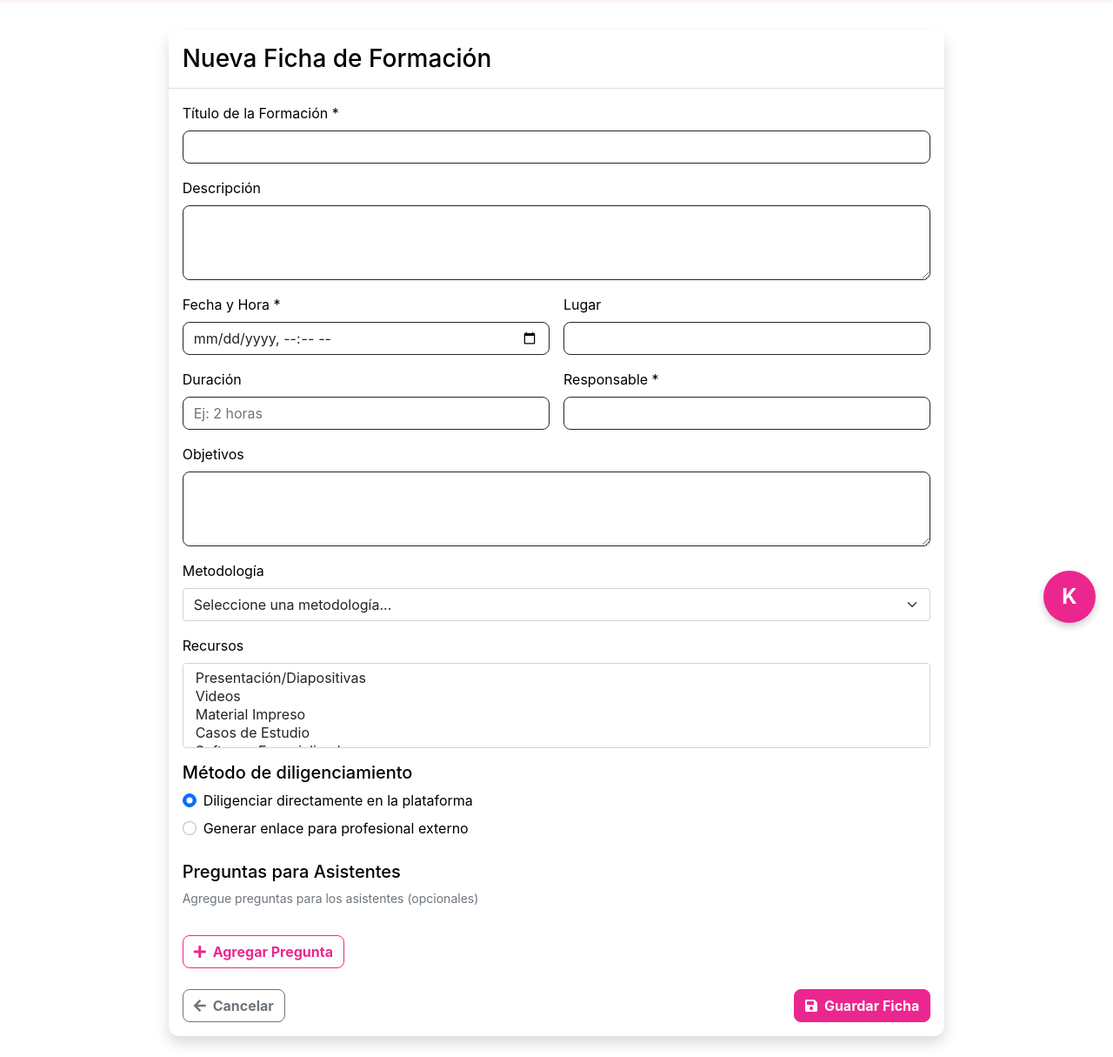
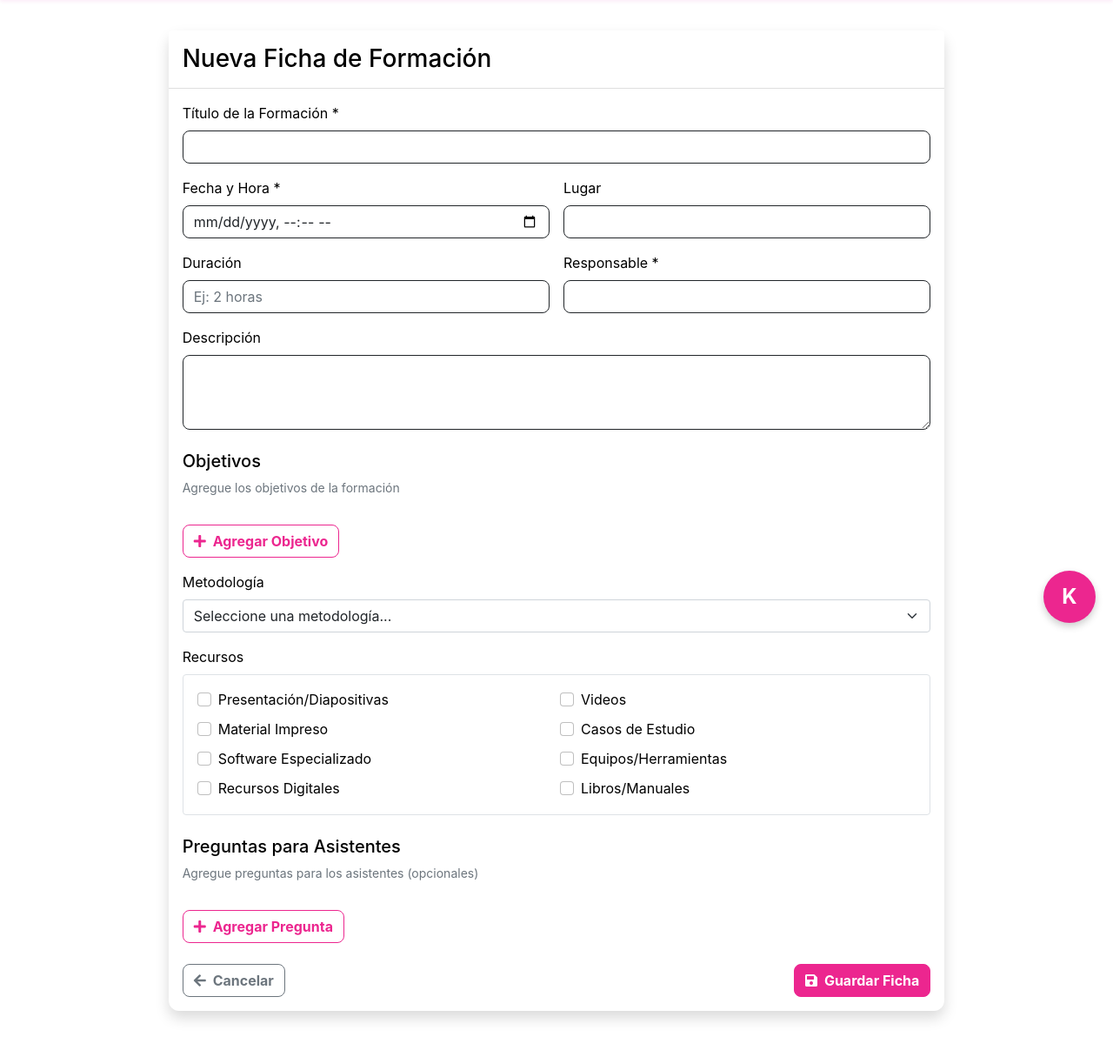
Before and after one commit to Kmylosky83/AppWebStratekaz, a Flask app: template app/templates/formacion/crear_ficha.html in a window 1280 px wide. Shown: the part 64-1279 px from the top of the page at 87% size. After the commit the page ends 1237 px from the top, so only its background shows below. Run offline with Flask 3, Linux system fonts and the light colour scheme; the template is opened without the code that fills it, so the values that code supplies are empty; some libraries are stand-ins or nearby versions.

```diff
--- a/app/templates/formacion/crear_ficha.html
+++ b/app/templates/formacion/crear_ficha.html
@@ -23,11 +23,6 @@
                                 <input type="text" class="form-control" id="titulo" name="titulo" required>
                             </div>
 
-                            <div class="col-md-12">
-                                <label for="descripcion" class="form-label">Descripción</label>
-                                <textarea class="form-control" id="descripcion" name="descripcion" rows="3"></textarea>
-                            </div>
-
                             <div class="col-md-6">
                                 <label for="fecha" class="form-label">Fecha y Hora *</label>
                                 <input type="datetime-local" class="form-control" id="fecha" name="fecha" required>
@@ -49,9 +44,43 @@
                             </div>
 
                             <div class="col-md-12">
-                                <label for="objetivos" class="form-label">Objetivos</label>
-                                <textarea class="form-control" id="objetivos" name="objetivos" rows="3"></textarea>
+                                <label for="descripcion" class="form-label">Descripción</label>
+                                <textarea class="form-control" id="descripcion" name="descripcion" rows="3"></textarea>
                             </div>
+
+                            <div class="col-12 mt-4">
+                                <h5>Objetivos</h5>
+                                <p class="text-muted small">Agregue los objetivos de la formación</p>
+
+                                <div id="objetivos-container">
+                                    <!-- Aquí se agregarán los objetivos dinámicamente -->
+                                </div>
+
+                                <input type="hidden" name="objetivos" id="objetivos-json" value="[]">
+
+                                <button type="button" class="btn btn-outline-primary mt-3" id="agregar-objetivo">
+                                    <i class="fas fa-plus me-2"></i>Agregar Objetivo
+                                </button>
+                            </div>
+
+                            <!-- Template para objetivo -->
+                            <template id="objetivo-template">
+                                <div class="card mb-3 objetivo-item">
+                                    <div class="card-body">
+                                        <div class="d-flex justify-content-between align-items-start mb-3">
+                                            <h6 class="card-title">Objetivo <span class="numero-objetivo"></span></h6>
+                                            <button type="button" class="btn btn-sm btn-outline-danger eliminar-objetivo">
+                                                <i class="fas fa-times"></i>
+                                            </button>
+                                        </div>
+
+                                        <div class="mb-3">
+                                            <label class="form-label">Texto del objetivo</label>
+                                            <input type="text" class="form-control objetivo-texto">
+                                        </div>
+                                    </div>
+                                </div>
+                            </template>
 
                             <div class="col-md-12 mt-3">
                                 <label for="metodologia" class="form-label">Metodología</label>
@@ -68,19 +97,60 @@
                                 </select>
                             </div>
 
-                            <!-- Mantener el de recursos como múltiple -->
                             <div class="col-md-12 mt-3">
-                                <label for="recursos" class="form-label">Recursos</label>
-                                <select class="form-select" id="recursos" name="recursos" multiple>
-                                    <option value="presentacion">Presentación/Diapositivas</option>
-                                    <option value="videos">Videos</option>
-                                    <option value="material_impreso">Material Impreso</option>
-                                    <option value="casos_estudio">Casos de Estudio</option>
-                                    <option value="software">Software Especializado</option>
-                                    <option value="equipos">Equipos/Herramientas</option>
-                                    <option value="recursos_digitales">Recursos Digitales</option>
-                                    <option value="libros">Libros/Manuales</option>
-                                </select>
+                                <label class="form-label">Recursos</label>
+                                <div class="border p-3 rounded">
+                                    <div class="row g-2">
+                                        <div class="col-md-6">
+                                            <div class="form-check">
+                                                <input class="form-check-input" type="checkbox" name="recursos" value="presentacion" id="recursos_presentacion">
+                                                <label class="form-check-label" for="recursos_presentacion">Presentación/Diapositivas</label>
+                                            </div>
+                                        </div>
+                                        <div class="col-md-6">
+                                            <div class="form-check">
+                                                <input class="form-check-input" type="checkbox" name="recursos" value="videos" id="recursos_videos">
+                                                <label class="form-check-label" for="recursos_videos">Videos</label>
+                                            </div>
+                                        </div>
+                                        <div class="col-md-6">
+                                            <div class="form-check">
+                                                <input class="form-check-input" type="checkbox" name="recursos" value="material_impreso" id="recursos_material">
+                                                <label class="form-check-label" for="recursos_material">Material Impreso</label>
+                                            </div>
+                                        </div>
+                                        <div class="col-md-6">
+                                            <div class="form-check">
+                                                <input class="form-check-input" type="checkbox" name="recursos" value="casos_estudio" id="recursos_casos">
+                                                <label class="form-check-label" for="recursos_casos">Casos de Estudio</label>
+                                            </div>
+                                        </div>
+                                        <div class="col-md-6">
+                                            <div class="form-check">
+                                                <input class="form-check-input" type="checkbox" name="recursos" value="software" id="recursos_software">
+                                                <label class="form-check-label" for="recursos_software">Software Especializado</label>
+                                            </div>
+                                        </div>
+                                        <div class="col-md-6">
+                                            <div class="form-check">
+                                                <input class="form-check-input" type="checkbox" name="recursos" value="equipos" id="recursos_equipos">
+                                                <label class="form-check-label" for="recursos_equipos">Equipos/Herramientas</label>
+                                            </div>
+                                        </div>
+                                        <div class="col-md-6">
+                                            <div class="form-check">
+                                                <input class="form-check-input" type="checkbox" name="recursos" value="recursos_digitales" id="recursos_digitales">
+                                                <label class="form-check-label" for="recursos_digitales">Recursos Digitales</label>
+                                            </div>
+                                        </div>
+                                        <div class="col-md-6">
+                                            <div class="form-check">
+                                                <input class="form-check-input" type="checkbox" name="recursos" value="libros" id="recursos_libros">
+                                                <label class="form-check-label" for="recursos_libros">Libros/Manuales</label>
+                                            </div>
+                                        </div>
+                                    </div>
+                                </div>
                             </div>
 
                             {% if empresas %}
@@ -94,25 +164,6 @@
                                 </select>
                             </div>
                             {% endif %}
-
-                            <div class="col-md-12 mt-3">
-                                <h5>Método de diligenciamiento</h5>
-                                <div class="form-check mb-2">
-                                    <input class="form-check-input" type="radio" name="metodo_diligenciamiento" id="metodo_directo" value="directo" checked>
-                                    <label class="form-check-label" for="metodo_directo">
-                                        Diligenciar directamente en la plataforma
-                                    </label>
-                                </div>
-                                <div class="form-check">
-                                    <input class="form-check-input" type="radio" name="metodo_diligenciamiento" id="metodo_externo" value="externo">
-                                    <label class="form-check-label" for="metodo_externo">
-                                        Generar enlace para profesional externo
-                                    </label>
-                                </div>
-                                <div id="externo_info" class="mt-2 ps-4 d-none">
-                                    <input type="email" class="form-control" name="email_externo" placeholder="Email del profesional externo">
-                                </div>
-                            </div>
 
                             <!-- Preguntas -->
                             <div class="col-12 mt-4">
@@ -194,42 +245,92 @@
 <script src="https://cdn.jsdelivr.net/npm/choices.js/public/assets/scripts/choices.min.js"></script>
 <script>
 
+document.addEventListener('DOMContentLoaded', function() {
 
-document.addEventListener('DOMContentLoaded', function() {
-    // Inicializar selects múltiples
-    new Choices('#metodologias', {
-        removeItemButton: true,
-        allowHTML: false,
-        placeholderValue: 'Seleccione las metodologías...'
-    });
-
+    if (document.getElementById('recursos') && document.getElementById('recursos').tagName === 'SELECT') {
         new Choices('#recursos', {
             removeItemButton: true,
             allowHTML: false,
             placeholderValue: 'Seleccione los recursos...'
         });
+    }
 
     const preguntasContainer = document.getElementById('preguntas-container');
     const preguntasJson = document.getElementById('preguntas-json');
     const agregarPreguntaBtn = document.getElementById('agregar-pregunta');
     const preguntaTemplate = document.getElementById('pregunta-template');
-    const metodoDireto = document.getElementById('metodo_directo');
-    const metodoExterno = document.getElementById('metodo_externo');
-    const externoInfo = document.getElementById('externo_info');
 
-    metodoExterno.addEventListener('change', function() {
-        if (this.checked) {
-            externoInfo.classList.remove('d-none');
-        }
+    let preguntas = [];
+
+    // Manejo de objetivos dinámicos
+    const objetivosContainer = document.getElementById('objetivos-container');
+    const objetivosJson = document.getElementById('objetivos-json');
+    const agregarObjetivoBtn = document.getElementById('agregar-objetivo');
+    const objetivoTemplate = document.getElementById('objetivo-template');
+
+    // Agregar aquí el código de depuración
+    console.log('Elementos de objetivos:');
+    console.log('Container:', objetivosContainer);
+    console.log('JSON:', objetivosJson);
+    console.log('Botón:', agregarObjetivoBtn);
+    console.log('Template:', objetivoTemplate);
+
+    let objetivos = [];
+
+    // Agregar objetivo
+    agregarObjetivoBtn.addEventListener('click', function() {
+
+        const nuevoObjetivo = objetivoTemplate.content.cloneNode(true); // Solo una vez
+        const objetivoItem = nuevoObjetivo.querySelector('.objetivo-item');
+        const numeroObjetivo = objetivos.length + 1;
+
+        objetivoItem.dataset.index = objetivos.length;
+        nuevoObjetivo.querySelector('.numero-objetivo').textContent = numeroObjetivo;
+
+        // Evento para eliminar objetivo
+        nuevoObjetivo.querySelector('.eliminar-objetivo').addEventListener('click', function() {
+            const index = parseInt(objetivoItem.dataset.index);
+            objetivos.splice(index, 1);
+            objetivoItem.remove();
+            actualizarNumerosObjetivos();
+            actualizarObjetivos();
         });
 
-    metodoDireto.addEventListener('change', function() {
-        if (this.checked) {
-            externoInfo.classList.add('d-none');
-        }
+        // Eventos para inputs
+        nuevoObjetivo.querySelectorAll('input').forEach(input => {
+            input.addEventListener('input', actualizarObjetivos);
         });
 
-    let preguntas = [];
+        objetivosContainer.appendChild(nuevoObjetivo);
+
+        // Añadir objetivo al array
+        objetivos.push({
+            texto: ''
+        });
+
+        actualizarObjetivos();
+    });
+
+    // Actualizar números de objetivos
+    function actualizarNumerosObjetivos() {
+        document.querySelectorAll('.objetivo-item').forEach((item, index) => {
+            item.dataset.index = index;
+            item.querySelector('.numero-objetivo').textContent = index + 1;
+        });
+    }
+
+    // Actualizar array de objetivos
+    function actualizarObjetivos() {
+        objetivos = [];
+
+        document.querySelectorAll('.objetivo-item').forEach(item => {
+            const texto = item.querySelector('.objetivo-texto').value;
+            objetivos.push({ texto });
+        });
+
+        // Actualizar input hidden
+        objetivosJson.value = JSON.stringify(objetivos);
+    }
 
     // Agregar pregunta
     agregarPreguntaBtn.addEventListener('click', function() {
```
Also changed, not shown: app/controllers/formacion/routes.py (+5 -2 lines). Lines whose indentation alone changed are shown as unchanged.
